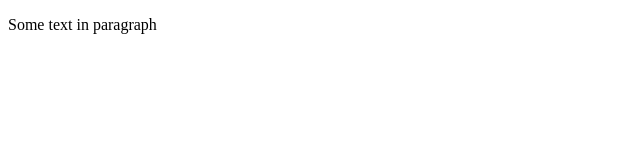
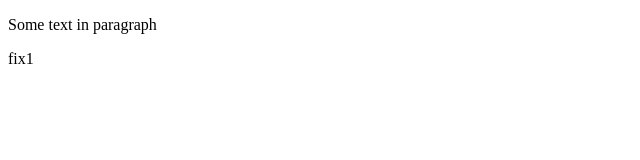
Before and after one commit to Darsha1509/New_repo, a website: page feature_2.html in a window 1280 px wide. Shown: the full height of the page, 0-640 px from the left. Drawn offline with Linux system fonts and the light colour scheme.

Commit message:
fix1 in release 1.0

```diff
--- a/feature_2.html
+++ b/feature_2.html
@@ -5,5 +5,6 @@
 </head>
 <body>
 <p>Some text in paragraph</p>
+<p>fix1</p>
 </body>
 </html>
```
